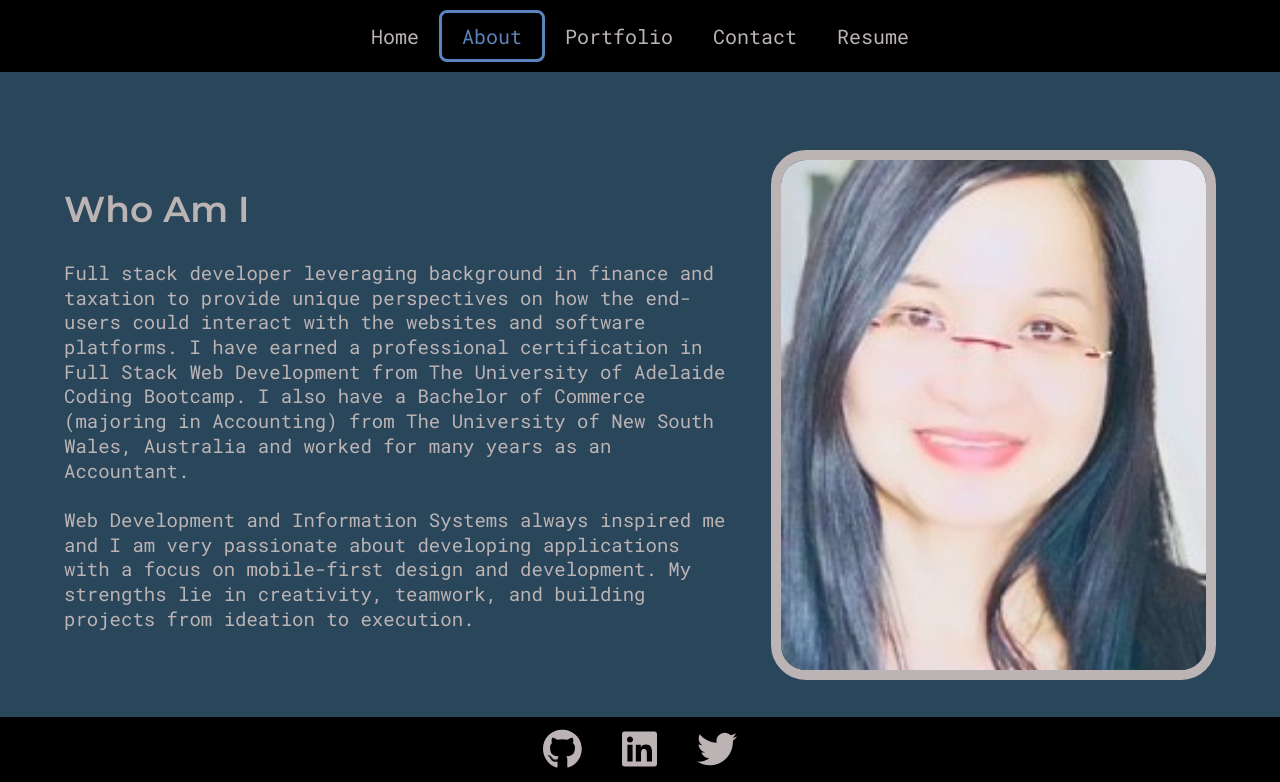
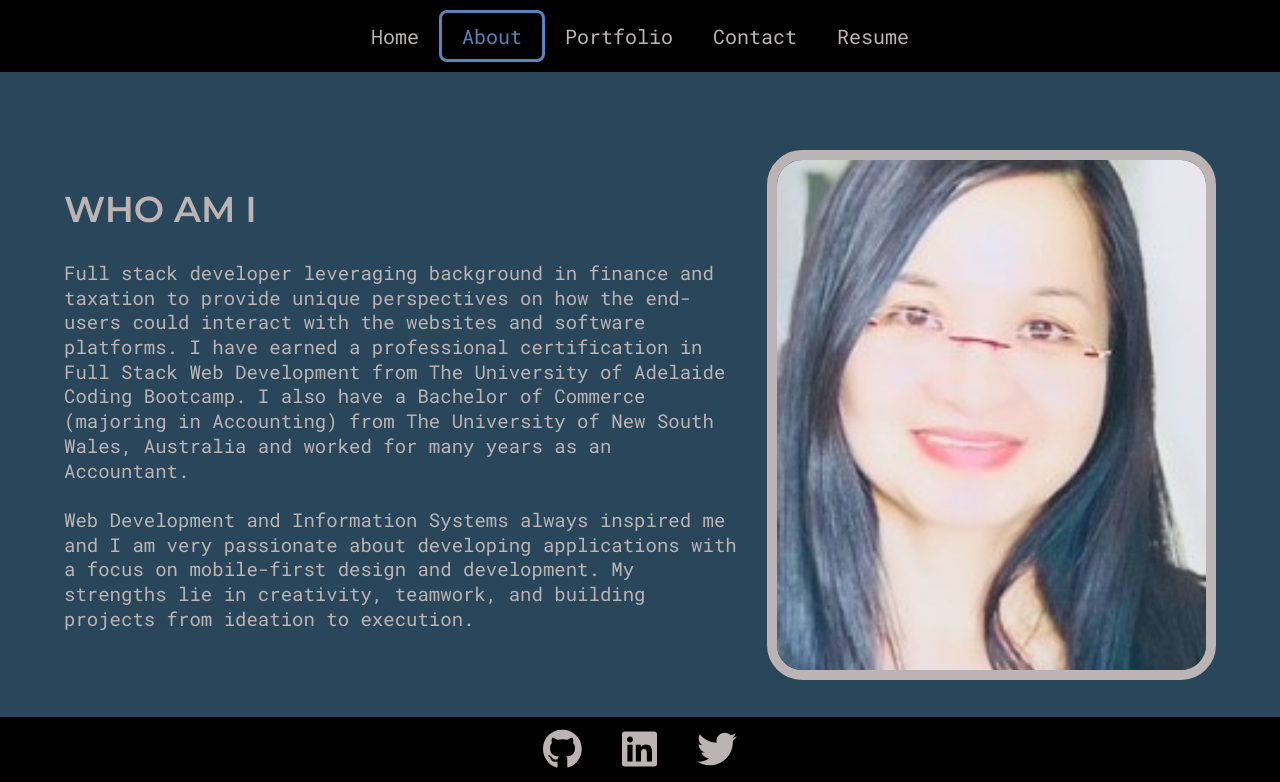
Before and after one commit to stellalph/stella-react-portfolio, a React (Create React App) app: page /about in a window 1280 px wide. Shown: the top 782 px of the page. Built offline with nearby package versions, Linux system fonts and the light colour scheme.

Commit message:
modify code to About.jsx

```diff
--- a/src/pages/About.jsx
+++ b/src/pages/About.jsx
@@ -10,7 +10,7 @@ padding: 15rem 0 10rem 0;
 display: flex;
 align-items: center;
 justify-content: center;
-    gap: 4.0rem;
+    gap: 3.0rem;
    }
   .left {
      flex: 3;
@@ -45,10 +45,11 @@ justify-content: center;
     }
    }
   .about__info__item {
-    margin-top: 15rem;
+    margin-top: 10rem;
+
    }
    .about__info__item {
-     margin-bottom: 10rem;
+     margin-bottom: 15rem;
    }
    .about__info__heading {
      font-size: 3.6rem;
@@ -82,7 +83,7 @@ export default function About() {
                <p className='about__subheading'>
                 {/* Hi! I am <span>Stella Ling!</span> */}
               </p>
-              <h2 className='about__heading'>Who Am I</h2>
+              <h2 className='about__heading'>WHO AM I</h2>
                <div className='about__info'>
                 <PText>
                   Full stack developer leveraging background in finance and taxation to provide unique perspectives on how the end-users could interact with the websites and software platforms. I have earned a professional certification in Full Stack Web Development from The University of Adelaide Coding Bootcamp.  I also have a Bachelor of Commerce (majoring in Accounting) from The University of New South Wales, Australia and worked for many years as an Accountant.
@@ -112,7 +113,7 @@ export default function About() {
                <h1 className="about__info__heading">Skills</h1>
                <AboutInfoItem
               title='Front End'
-              items={['HTML', 'CSS', 'Bootstrap', 'JavaScript', 'React.js']}
+              items={['HTML', 'CSS  ', 'Bootstrap', 'JavaScript', 'React.js']}
              />
              <AboutInfoItem
               title='Back End'
```
